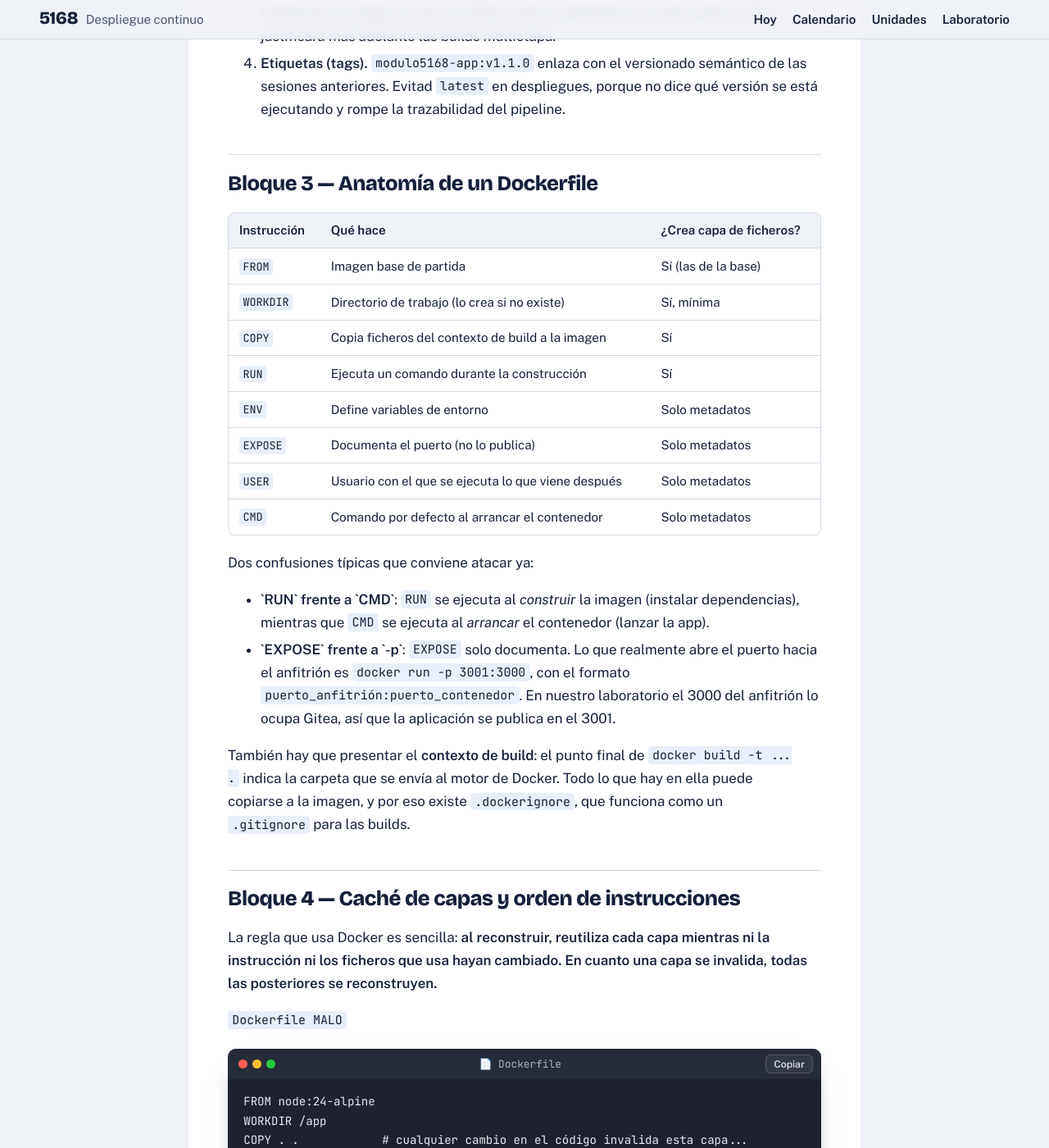
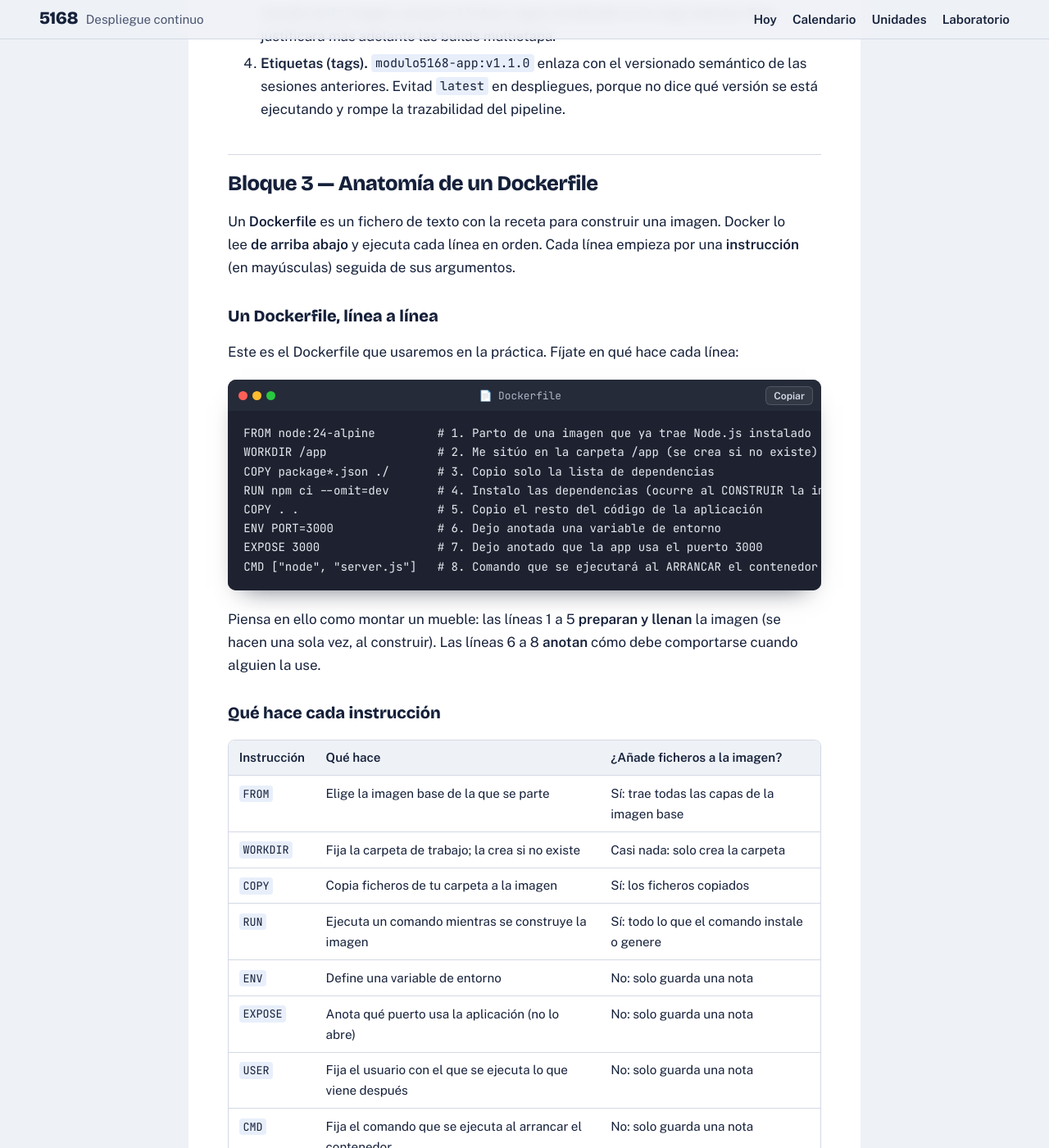
Before and after one commit to sergio79cs/modulo5168, a Jekyll site: the page built from ut01/sesion3.md, in a window 1280 px wide and 1400 px high, scrolled down 2680 px. Shown: the whole window at 82% size. Built offline with Jekyll 4.4.1, drawn with Linux system fonts in a browser that asks for light colours; our own code applies the rules of GitHub Pages for plain Markdown files; some of the changed text lies outside the part shown.

Commit message:
Sesión 3 (UT01): reescribir el bloque 3, anatomía de un Dockerfile
Bloque más claro: Dockerfile comentado línea a línea, tabla de qué añade contenido y qué solo anota, RUN frente a CMD, EXPOSE frente a -p y contexto de build con .dockerignore.

Co-Authored-By: Claude Sonnet 5.5 <noreply@anthropic.com>
Claude-Session: https://claude.ai/code/session_019T8MYHbnTYudfbZebbVehT

````diff
--- a/ut01/sesion3.md
+++ b/ut01/sesion3.md
@@ -63,23 +63,104 @@ Los cuatro conceptos se entienden mejor con una analogía de programación orien
 
 ## Bloque 3 — Anatomía de un Dockerfile
 
-| Instrucción | Qué hace                                           | ¿Crea capa de ficheros? |
-|-------------|----------------------------------------------------|-------------------------|
-| `FROM`      | Imagen base de partida                             | Sí (las de la base)     |
-| `WORKDIR`   | Directorio de trabajo (lo crea si no existe)       | Sí, mínima              |
-| `COPY`      | Copia ficheros del contexto de build a la imagen   | Sí                      |
-| `RUN`       | Ejecuta un comando durante la construcción         | Sí                      |
-| `ENV`       | Define variables de entorno                        | Solo metadatos          |
-| `EXPOSE`    | Documenta el puerto (no lo publica)                | Solo metadatos          |
-| `USER`      | Usuario con el que se ejecuta lo que viene después | Solo metadatos          |
-| `CMD`       | Comando por defecto al arrancar el contenedor      | Solo metadatos          |
+Un **Dockerfile** es un fichero de texto con la receta para construir una imagen. Docker lo lee **de arriba abajo** y ejecuta cada línea en orden. Cada línea empieza por una **instrucción** (en mayúsculas) seguida de sus argumentos.
 
-Dos confusiones típicas que conviene atacar ya:
+### Un Dockerfile, línea a línea
 
-- **\`RUN\` frente a \`CMD\`**: `RUN` se ejecuta al *construir* la imagen (instalar dependencias), mientras que `CMD` se ejecuta al *arrancar* el contenedor (lanzar la app).
-- **\`EXPOSE\` frente a \`-p\`**: `EXPOSE` solo documenta. Lo que realmente abre el puerto hacia el anfitrión es `docker run -p 3001:3000`, con el formato `puerto_anfitrión:puerto_contenedor`. En nuestro laboratorio el 3000 del anfitrión lo ocupa Gitea, así que la aplicación se publica en el 3001.
+Este es el Dockerfile que usaremos en la práctica. Fíjate en qué hace cada línea:
 
-También hay que presentar el **contexto de build**: el punto final de `docker build -t ... .` indica la carpeta que se envía al motor de Docker. Todo lo que hay en ella puede copiarse a la imagen, y por eso existe `.dockerignore`, que funciona como un `.gitignore` para las builds.
+```
+FROM node:24-alpine         # 1. Parto de una imagen que ya trae Node.js instalado
+WORKDIR /app                # 2. Me sitúo en la carpeta /app (se crea si no existe)
+COPY package*.json ./       # 3. Copio solo la lista de dependencias
+RUN npm ci --omit=dev       # 4. Instalo las dependencias (ocurre al CONSTRUIR la imagen)
+COPY . .                    # 5. Copio el resto del código de la aplicación
+ENV PORT=3000               # 6. Dejo anotada una variable de entorno
+EXPOSE 3000                 # 7. Dejo anotado que la app usa el puerto 3000
+CMD ["node", "server.js"]   # 8. Comando que se ejecutará al ARRANCAR el contenedor
+```
+
+Piensa en ello como montar un mueble: las líneas 1 a 5 **preparan y llenan** la imagen (se hacen una sola vez, al construir). Las líneas 6 a 8 **anotan** cómo debe comportarse cuando alguien la use.
+
+### Qué hace cada instrucción
+
+| Instrucción | Qué hace                                                   | ¿Añade ficheros a la imagen?                 |
+|-------------|------------------------------------------------------------|----------------------------------------------|
+| `FROM`      | Elige la imagen base de la que se parte                    | Sí: trae todas las capas de la imagen base   |
+| `WORKDIR`   | Fija la carpeta de trabajo; la crea si no existe           | Casi nada: solo crea la carpeta              |
+| `COPY`      | Copia ficheros de tu carpeta a la imagen                   | Sí: los ficheros copiados                    |
+| `RUN`       | Ejecuta un comando mientras se construye la imagen         | Sí: todo lo que el comando instale o genere  |
+| `ENV`       | Define una variable de entorno                             | No: solo guarda una nota                     |
+| `EXPOSE`    | Anota qué puerto usa la aplicación (no lo abre)            | No: solo guarda una nota                     |
+| `USER`      | Fija el usuario con el que se ejecuta lo que viene después | No: solo guarda una nota                     |
+| `CMD`       | Fija el comando que se ejecuta al arrancar el contenedor   | No: solo guarda una nota                     |
+
+**¿Por qué importa la última columna?** Las instrucciones se dividen en dos tipos:
+
+- **Las que añaden contenido** (`FROM`, `WORKDIR`, `COPY`, `RUN`): modifican el sistema de ficheros de la imagen y generan una **capa** con ese contenido. Son las que ocupan espacio y las que tardan en ejecutarse.
+- **Las que solo anotan información** (`ENV`, `EXPOSE`, `USER`, `CMD`): no tocan ningún fichero. Guardan una nota dentro de la imagen del tipo «esta variable vale esto» o «arranca con este comando». Son los llamados **metadatos**.
+
+Esta distinción te hará falta en el bloque 4: la caché de Docker trabaja con las capas que tienen contenido, y lo que cuesta tiempo es sobre todo `RUN npm ci`.
+
+### Dos confusiones típicas
+
+**1. `RUN` frente a `CMD`: la diferencia es *cuándo* se ejecutan.**
+
+|                     | `RUN`                                                  | `CMD`                                          |
+|---------------------|--------------------------------------------------------|------------------------------------------------|
+| ¿Cuándo se ejecuta? | Al **construir** la imagen (`docker build`)            | Al **arrancar** un contenedor (`docker run`)   |
+| ¿Cuántas veces?     | Una sola vez; el resultado queda guardado en la imagen | Cada vez que arrancas un contenedor            |
+| ¿Para qué sirve?    | Preparar la imagen: instalar dependencias, compilar…   | Lanzar la aplicación                           |
+| Ejemplo             | `RUN npm ci --omit=dev`                                | `CMD ["node", "server.js"]`                    |
+
+Un error habitual es escribir `RUN node server.js`. Docker se quedaría esperando a que la aplicación termine durante la construcción, y como un servidor no termina nunca, la build no acabaría. Lanzar la aplicación es trabajo de `CMD`.
+
+**2. `EXPOSE` frente a `-p`: una es una nota y la otra abre el puerto.**
+
+- `EXPOSE 3000` **solo documenta** que la aplicación escucha en el puerto 3000 *dentro* del contenedor. No abre nada ni hace la aplicación accesible.
+- `docker run -p 3001:3000` es lo que **realmente conecta** el puerto. Se lee así:
+
+```
+-p 3001:3000
+   │    └── puerto DENTRO del contenedor (donde escucha la app)
+   └─────── puerto de TU ORDENADOR (el que usarás en el navegador o con curl)
+```
+
+Con `-p 3001:3000`, todo lo que llegue al puerto 3001 de tu ordenador se reenvía al 3000 del contenedor. Por eso se accede con `http://localhost:3001`. Puedes elegir otro puerto de tu ordenador, como `-p 8080:3000`; lo que no puedes es usar uno que ya esté ocupado. En nuestro laboratorio el 3000 del anfitrión lo ocupa Gitea, así que publicamos la aplicación en el 3001.
+
+### El contexto de build
+
+Mira el punto final de este comando:
+
+```
+docker build -t modulo5168-app:v1.1.0 .
+```
+
+Ese `.` significa «usa esta carpeta». Se llama **contexto de build**: es la carpeta cuyo contenido Docker recibe para construir la imagen. Piensa en ella como una caja de mudanza:
+
+- Docker solo puede copiar a la imagen lo que haya dentro de esa caja. Un `COPY` no puede coger ficheros de fuera de la carpeta.
+- Al empezar la build, Docker se lleva **toda** la caja, aunque luego no copies todo.
+- Con `COPY . .` copias **todo** lo que haya en la caja a la imagen (el primer punto es el origen; el segundo, el destino dentro de la imagen: `/app`).
+
+Eso tiene un problema: si en tu carpeta hay cosas que no deben ir a la imagen, acabarán dentro. Por ejemplo `node_modules` (se instala dentro de la imagen con `npm ci`, y el de tu ordenador puede ser de otro sistema operativo), la carpeta `.git` o ficheros con contraseñas.
+
+Para evitarlo existe el fichero **`.dockerignore`**, que funciona igual que un `.gitignore`: lista lo que Docker debe dejar fuera de la caja.
+
+```
+node_modules
+.git
+*.md
+```
+
+Con un buen `.dockerignore` la build empieza antes (se envía menos), la imagen sale más limpia y no se cuelan ficheros que no deberían estar.
+
+### Resumen del bloque
+
+- Un Dockerfile se lee de arriba abajo, y cada instrucción es un paso de la receta.
+- `FROM`, `WORKDIR`, `COPY` y `RUN` añaden contenido a la imagen; `ENV`, `EXPOSE`, `USER` y `CMD` solo guardan notas.
+- `RUN` se ejecuta al construir; `CMD`, al arrancar el contenedor.
+- `EXPOSE` documenta; `-p puerto_anfitrión:puerto_contenedor` abre el puerto de verdad.
+- El `.` de `docker build` es la carpeta que Docker recibe, y `.dockerignore` decide qué se queda fuera.
 
 ## Bloque 4 — Caché de capas y orden de instrucciones
 
````
